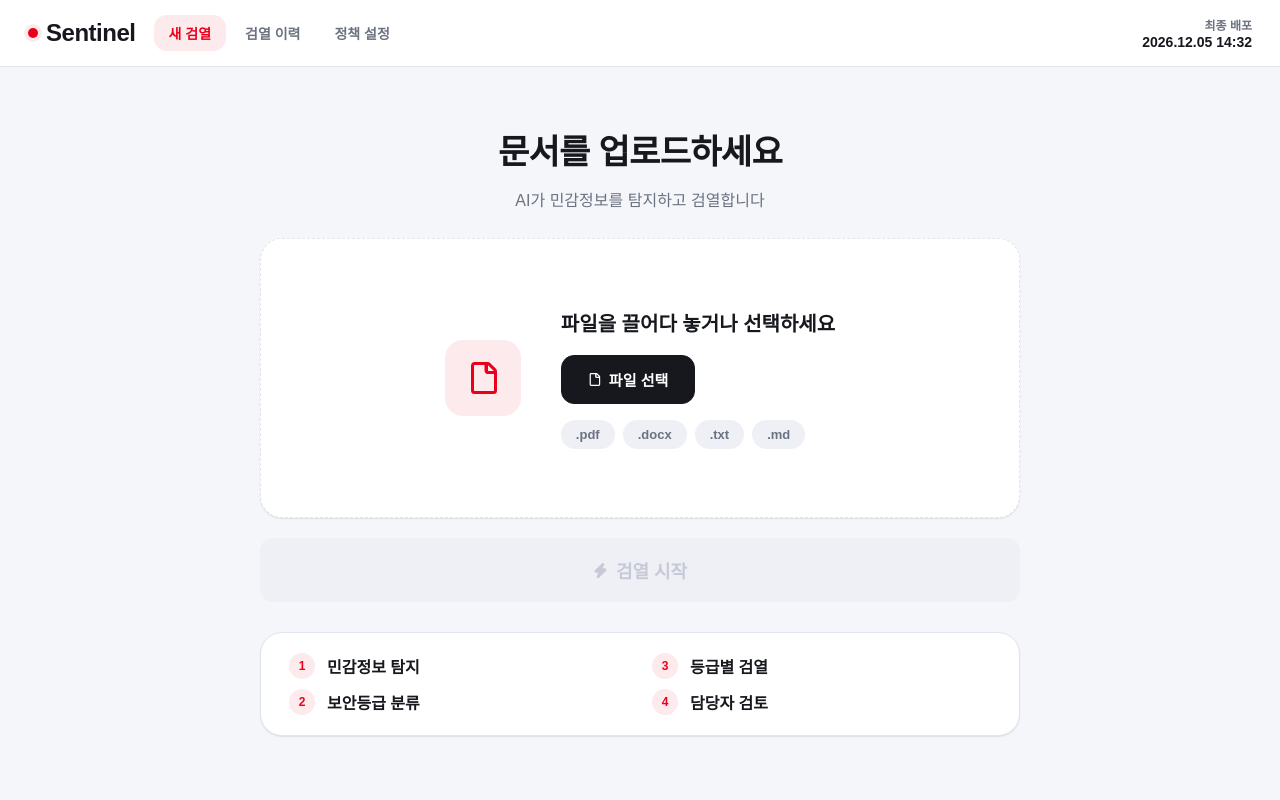
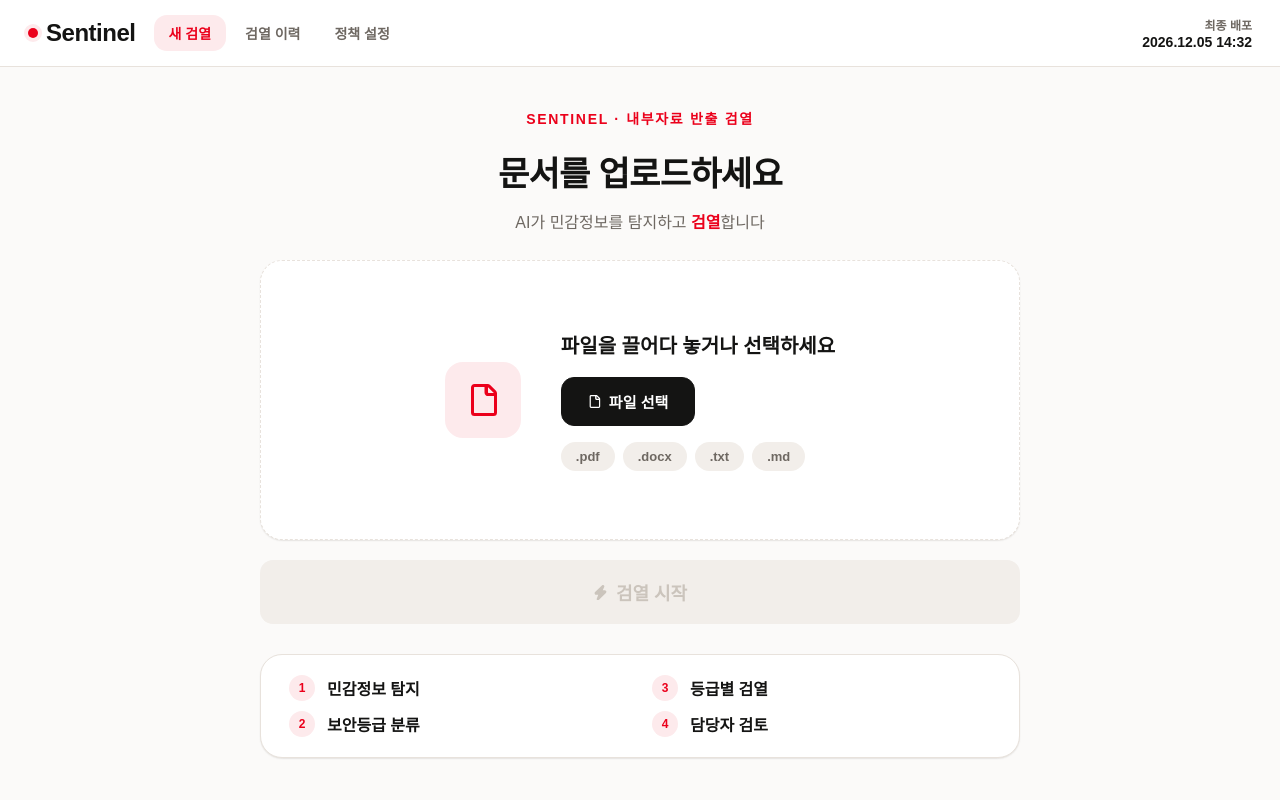
Before and after one commit to cosmosjiwan/Sentinel, a Flask app: page / in a window 1280 px wide. Run offline with Flask 3, Linux system fonts and the light colour scheme; some web fonts are replaced.

Commit message:
PPT 디자인 시스템 기반 웜톤 리디자인 — 회색 과다 개선 (#6)
* docx 서식 보존: 빈 머리글/바닥글 파트 생성 방지

build_docx_from_original 이 머리글/바닥글의 .paragraphs 에 접근할 때, python-docx
가 이전 섹션에 연결된(고유 정의가 없는) 빈 머리글/바닥글 파트를 새로 생성해 원본에
없던 header/footer 요소가 출력물에 추가되는 문제를 수정한다.
is_linked_to_previous 로 고유 정의가 있는 머리글/바닥글만 순회하도록 하여 원본의
파일 구조·레이아웃을 그대로 보존한다.

검증: 실제 보고서 문서로 입력↔출력 대조 — 단락/표 수, 문단 스타일, 468개 run 의
서식(글꼴·크기·자간·커닝·색상) 전부 동일, 치환된 5개 구간만 텍스트 변경됨.

Co-Authored-By: Claude Opus 4.8 <noreply@anthropic.com>
Claude-Session: https://claude.ai/code/session_01QcTcEAy6cybN3D3rM6DS6L

* PPT 디자인 시스템 기반 웜톤 리디자인 — 회색 과다 개선

첨부된 팀 PPT(BDM/Sentinel)에서 테마를 추출해, 쿨 그레이 위주로 밋밋하던 UI를
웜 페이퍼 톤 + 레드 브랜드 중심으로 전면 리디자인.

- 중립 램프를 쿨→웜으로 교체: 배경 크림(#FBFAF9), 웜 그레이 서피스(#F2EEEA),
  웜 보더/디바이더, 웜 잉크 텍스트(#141413), 웜 뮤트/서브틀
- 웜 액센트 서피스 변수 추가(peach/pink/cream) 및 그림자도 웜톤으로
- PPT 편집 스타일 페이지 헤더: 아이브로우(레드) + 볼드 타이틀 + 굵은 잉크 룰
  (검열 이력=History, 정책 설정=Policy)
- 대시보드 통계 카드에 팔레트 컬러 상단 액센트(레드/오렌지/앰버/그레이) 부여
- 랜딩: 레드 브랜드 아이브로우 + '검열' 레드 강조, 파일 선택 완료 상태를
  회색→레드 브랜드 톤으로 변경
- 등급 색상(레드/오렌지/앰버/그레이)은 PPT 데이터 팔레트와 정확히 일치, 유지

Co-Authored-By: Claude Opus 4.8 <noreply@anthropic.com>
Claude-Session: https://claude.ai/code/session_01QcTcEAy6cybN3D3rM6DS6L

---------

Co-authored-by: Claude <noreply@anthropic.com>

```diff
--- a/static/css/common.css
+++ b/static/css/common.css
@@ -1,17 +1,17 @@
 @import url('https://cdn.jsdelivr.net/gh/orioncactus/pretendard@v1.3.9/dist/web/static/pretendard.min.css');
 
 :root {
-  /* ── Neutral ramp (cool, soft) ── */
-  --bg:        #f5f6fa;
+  /* ── Neutral ramp (warm — PPT 웜 페이퍼 톤) ── */
+  --bg:        #FBFAF9;  /* 따뜻한 크림 배경 */
   --surface:   #ffffff;
-  --surface2:  #eef0f6;
-  --surface3:  #f9fafc;
-  --border:    #e2e5ee;
-  --divider:   #edeff5;
-  --text:      #16181d;
-  --muted:     #6b7280;
-  --subtle:    #8d91a3;
-  --disabled:  #c7cad6;
+  --surface2:  #F2EEEA;  /* 웜 그레이 서피스 */
+  --surface3:  #F8F5F2;
+  --border:    #E8E2DC;  /* 웜 보더 */
+  --divider:   #F0EBE6;
+  --text:      #141413;  /* 웜 잉크(거의 검정) */
+  --muted:     #6E6862;
+  --subtle:    #978F87;
+  --disabled:  #CBC4BC;
 
   /* ── Brand ramp (red — 메인 테마색) ── */
   --accent:    #EB001B;
@@ -20,15 +20,20 @@
   --accent-bg: #fdeaec;
   --accent-bg-h:#fbd3d7;
 
-  /* ── Theme palette (보조 테마색) ── */
+  /* ── Theme palette (보조 테마색 — PPT 데이터 팔레트) ── */
   --accent-2:  #FF5F00;  /* 오렌지 */
   --accent-3:  #F79E1B;  /* 앰버   */
   --accent-4:  #B8B8B8;  /* 그레이 */
 
-  /* ── Elevation ── */
-  --shadow2:  0 1px 2px rgba(16,24,40,.06), 0 1px 1px rgba(16,24,40,.04);
-  --shadow8:  0 6px 16px rgba(16,24,40,.08), 0 2px 4px rgba(16,24,40,.04);
-  --shadow16: 0 16px 40px rgba(16,24,40,.14), 0 4px 10px rgba(16,24,40,.05);
+  /* ── Warm accent surfaces (PPT 카드 틴트) ── */
+  --peach:     #FFDFCC;
+  --pink:      #FFC7CE;
+  --cream:     #FCEBD1;
+
+  /* ── Elevation (warm shadow) ── */
+  --shadow2:  0 1px 2px rgba(40,30,22,.06), 0 1px 1px rgba(40,30,22,.04);
+  --shadow8:  0 6px 16px rgba(40,30,22,.09), 0 2px 4px rgba(40,30,22,.05);
+  --shadow16: 0 16px 40px rgba(40,30,22,.15), 0 4px 10px rgba(40,30,22,.06);
 
   /* ── Corner radii ── */
   --r-control: 13px;
--- a/static/css/input.css
+++ b/static/css/input.css
@@ -22,6 +22,13 @@ body {
   gap: 28px;
 }
 
+.upload-hero-eyebrow {
+  font-size: var(--fs-sm);
+  font-weight: 800;
+  letter-spacing: .12em;
+  color: var(--accent);
+  text-align: center;
+}
 .upload-hero-title {
   font-size: 36px;
   font-weight: 800;
@@ -30,6 +37,7 @@ body {
   color: var(--text);
   text-align: center;
 }
+.hero-accent { color: var(--accent); font-weight: 800; }
 .upload-hero-sub {
   font-size: 17px;
   line-height: 26px;
@@ -65,8 +73,8 @@ body {
 }
 .upload-box.has-file {
   border-style: solid;
-  border-color: var(--secret);
-  background: var(--secret-bg);
+  border-color: var(--accent);
+  background: var(--accent-bg);
 }
 
 .upload-content {
@@ -89,8 +97,8 @@ body {
   justify-content: center;
 }
 .upload-icon svg { color: var(--accent); width: 32px; height: 32px; }
-.upload-box.has-file .upload-icon { background: rgba(184,184,184,.25); }
-.upload-box.has-file .upload-icon svg { color: var(--secret); }
+.upload-box.has-file .upload-icon { background: var(--accent-bg-h); }
+.upload-box.has-file .upload-icon svg { color: var(--accent); }
 
 .upload-title {
   font-size: 20px;
@@ -119,7 +127,7 @@ body {
 #file-name {
   margin-top: 18px;
   font-size: var(--fs-base);
-  color: var(--secret);
+  color: var(--accent);
   display: none;
   align-items: center;
   justify-content: flex-start;
--- a/templates/dashboard.html
+++ b/templates/dashboard.html
@@ -23,6 +23,7 @@
 
 <div class="page">
   <div class="page-head">
+    <span class="page-eyebrow">History</span>
     <h1 class="page-title">검열 이력 &amp; 대시보드</h1>
     <p class="page-sub">지금까지 검열된 문서의 위험 현황을 한눈에 보고, 결과로 다시 들어갈 수 있습니다.</p>
   </div>
--- a/templates/input.html
+++ b/templates/input.html
@@ -28,8 +28,9 @@
 <!-- 콘텐츠 영역 -->
 <div class="content-area">
   <div class="upload-hero">
+    <div class="upload-hero-eyebrow">SENTINEL · 내부자료 반출 검열</div>
     <div class="upload-hero-title">문서를 업로드하세요</div>
-    <div class="upload-hero-sub">AI가 민감정보를 탐지하고 검열합니다</div>
+    <div class="upload-hero-sub">AI가 민감정보를 탐지하고 <span class="hero-accent">검열</span>합니다</div>
 
     <form action="/redact" method="post" enctype="multipart/form-data" id="uploadForm" style="width:100%">
 
--- a/templates/policy.html
+++ b/templates/policy.html
@@ -23,6 +23,7 @@
 
 <div class="page page-narrow">
   <div class="page-head">
+    <span class="page-eyebrow">Policy</span>
     <h1 class="page-title">정책 설정</h1>
     <p class="page-sub">위험성 평가 기준과 탐지 규칙을 코드 수정 없이 조정합니다. 저장 시 이후 검열부터 즉시 적용됩니다.</p>
   </div>
```
Also changed, not shown: static/css/manage.css (+13 -2 lines).
